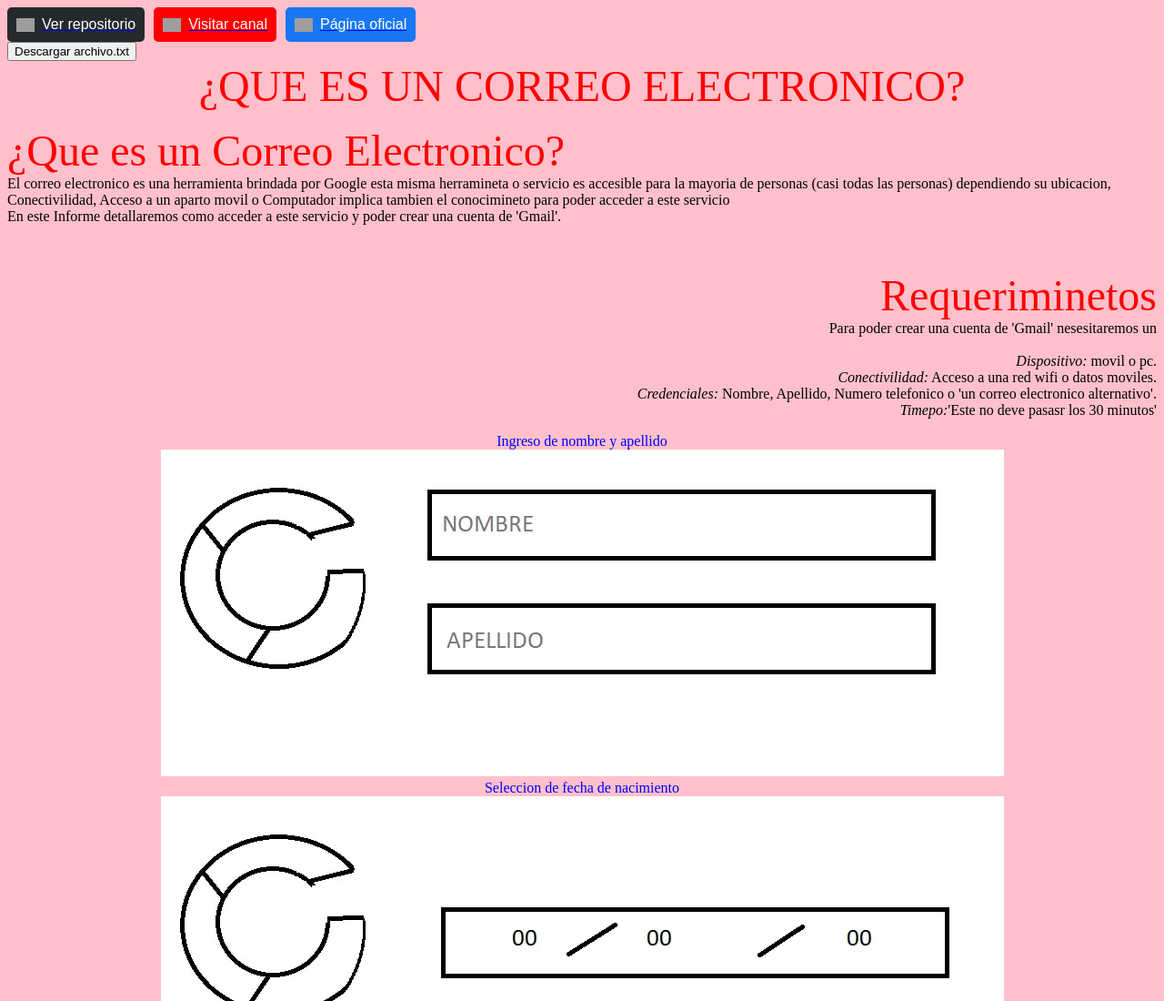
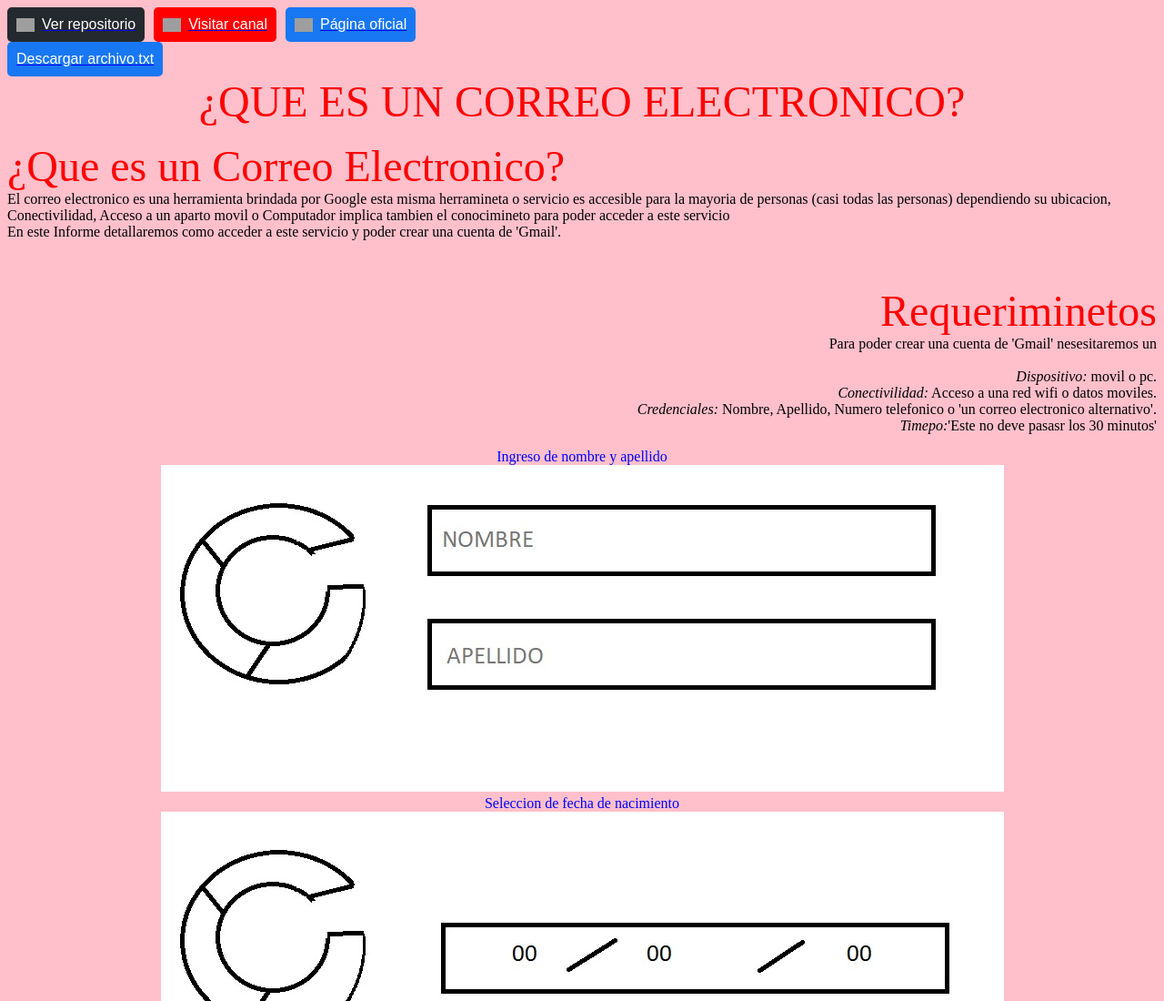
Before and after one commit to AKAY124KINGH/Examen_3ro_BTI_A, a plain HTML site: page index.html in a window 1280 px wide. Shown: the top 1100 px of the page at 91% size. Drawn offline with Linux system fonts and the light colour scheme; grey boxes are pictures that could not be loaded.

Commit message:
index.html

```diff
--- a/index.html
+++ b/index.html
@@ -36,8 +36,10 @@
     </a>
 </div>
 
-<a href="https://github.com/AKAY124KINGH/Examen_3ro_BTI_A/raw/main/a.txt" download="a.txt">
-    <button>Descargar archivo.txt</button>
+<a href="https://github.com/AKAY124KINGH/Examen_3ro_BTI_A/raw/main/a.txt" download="a.txt" target="_blank">
+    <button style="display: flex; align-items: center; gap: 8px; padding: 10px; border: none; background-color: #1877F2; color: white; font-size: 16px; cursor: pointer; border-radius: 5px;">
+	    Descargar archivo.txt
+    </button>
 </a>
 
 <center><Font color="Red" align="Center" Size="44">¿QUE ES UN CORREO ELECTRONICO?</Font><br></center>
```
